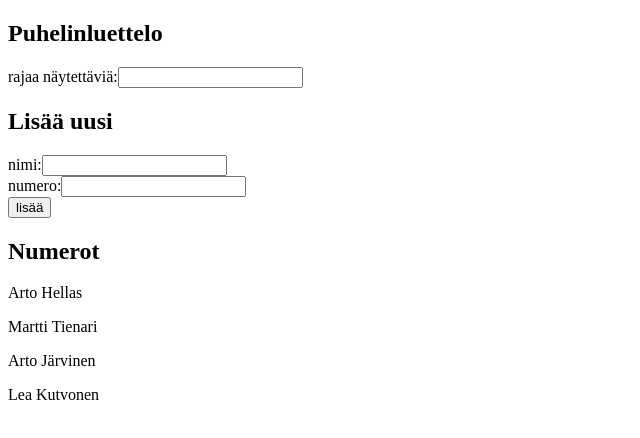
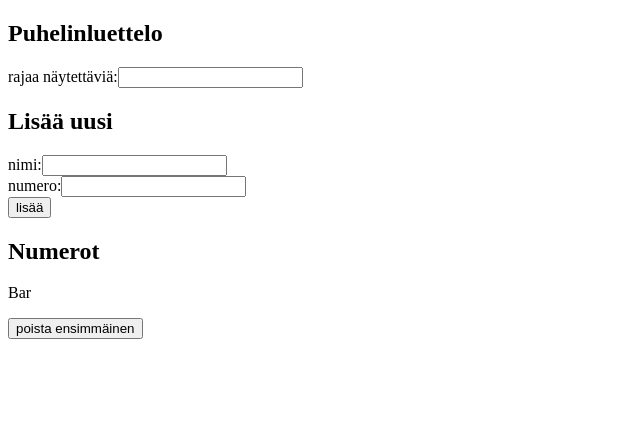
Before and after one commit to bapilcom/fullstack2018, a React (Create React App) app in the folder puhelinluettelo/: page / in a window 1280 px wide. Shown: the top 438 px of the page, without its empty margins (0-640 px from the left). Built offline with nearby package versions, Linux system fonts and the light colour scheme; data requests are answered from the project's data file.

Commit message:
2.16 puhelinluettelo osa 9

```diff
--- a/puhelinluettelo/db.json
+++ b/puhelinluettelo/db.json
@@ -1,24 +1,9 @@
 {
   "persons": [
     {
-      "name": "Arto Hellas",
-      "number": "040-123456",
-      "id": 1
-    },
-    {
-      "name": "Martti Tienari",
-      "number": "040-123456",
+      "name": "Bar",
+      "number": "",
       "id": 2
-    },
-    {
-      "name": "Arto Järvinen",
-      "number": "040-123456",
-      "id": 3
-    },
-    {
-      "name": "Lea Kutvonen",
-      "number": "040-123456",
-      "id": 4
     }
   ]
 }
--- a/puhelinluettelo/src/App.js
+++ b/puhelinluettelo/src/App.js
@@ -79,6 +79,13 @@ class App extends React.Component {
         this.setState({ filterName: event.target.value });
     };
 
+    handleRemoveFirst = () => {
+        const person = this.state.persons[0];
+        personService.removeById(person.id).then(() => {
+            this.setState({ persons: this.state.persons.slice(1) });
+        });
+    };
+
     render() {
         return (
             <div>
@@ -110,6 +117,7 @@ class App extends React.Component {
                 </form>
                 <h2>Numerot</h2>
                 <PersonList persons={this.state.persons} filterName={this.state.filterName}/>
+                <button onClick={this.handleRemoveFirst}>poista ensimmäinen</button>
             </div>
         )
     }
--- a/puhelinluettelo/src/services/personService.js
+++ b/puhelinluettelo/src/services/personService.js
@@ -9,4 +9,8 @@ const create = (personObject) => {
     return axios.post(baseUrl, personObject);
 };
 
-export default { getAll, create, }
+const removeById = (id) => {
+    return axios.delete(baseUrl + '/' + id);
+};
+
+export default { getAll, create, removeById}
```
